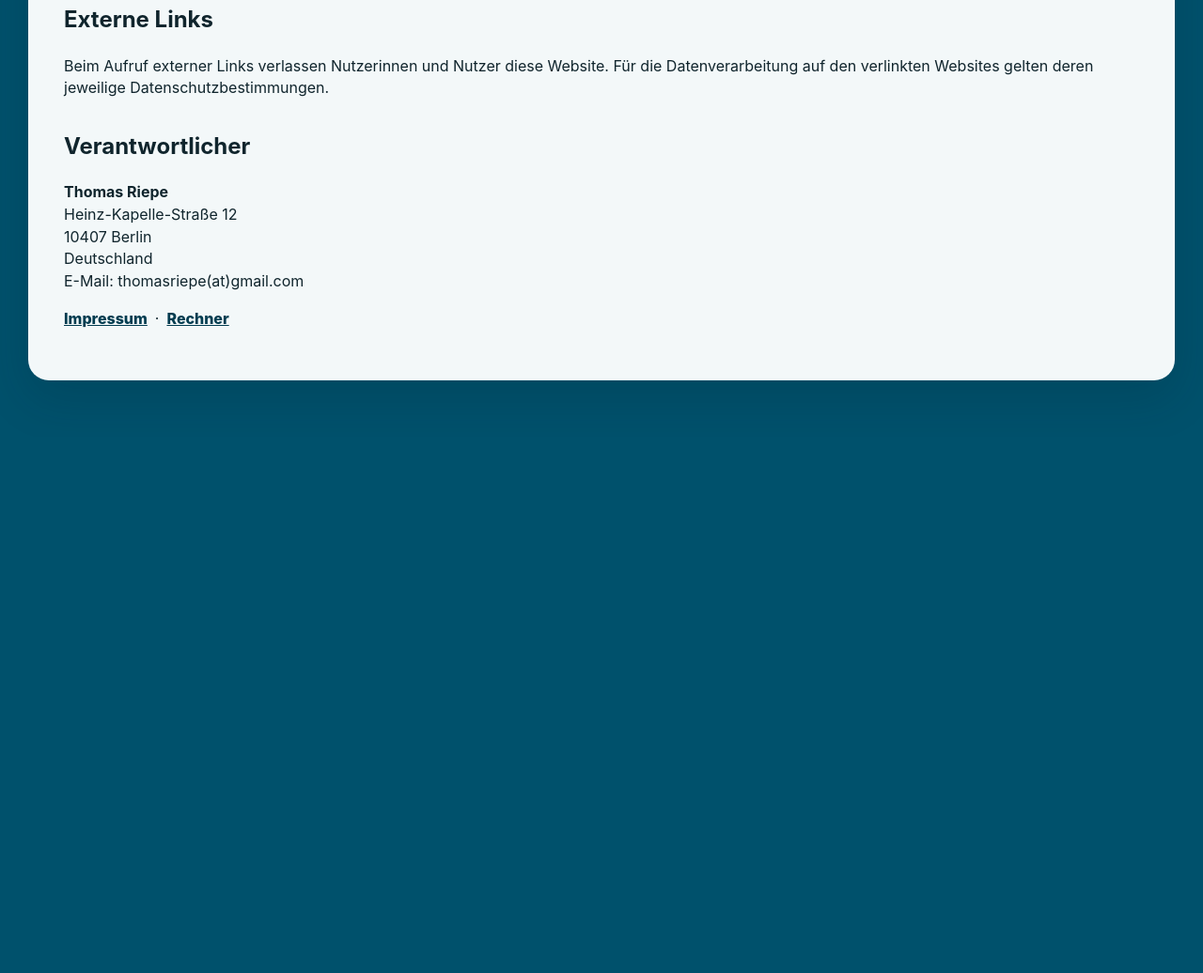
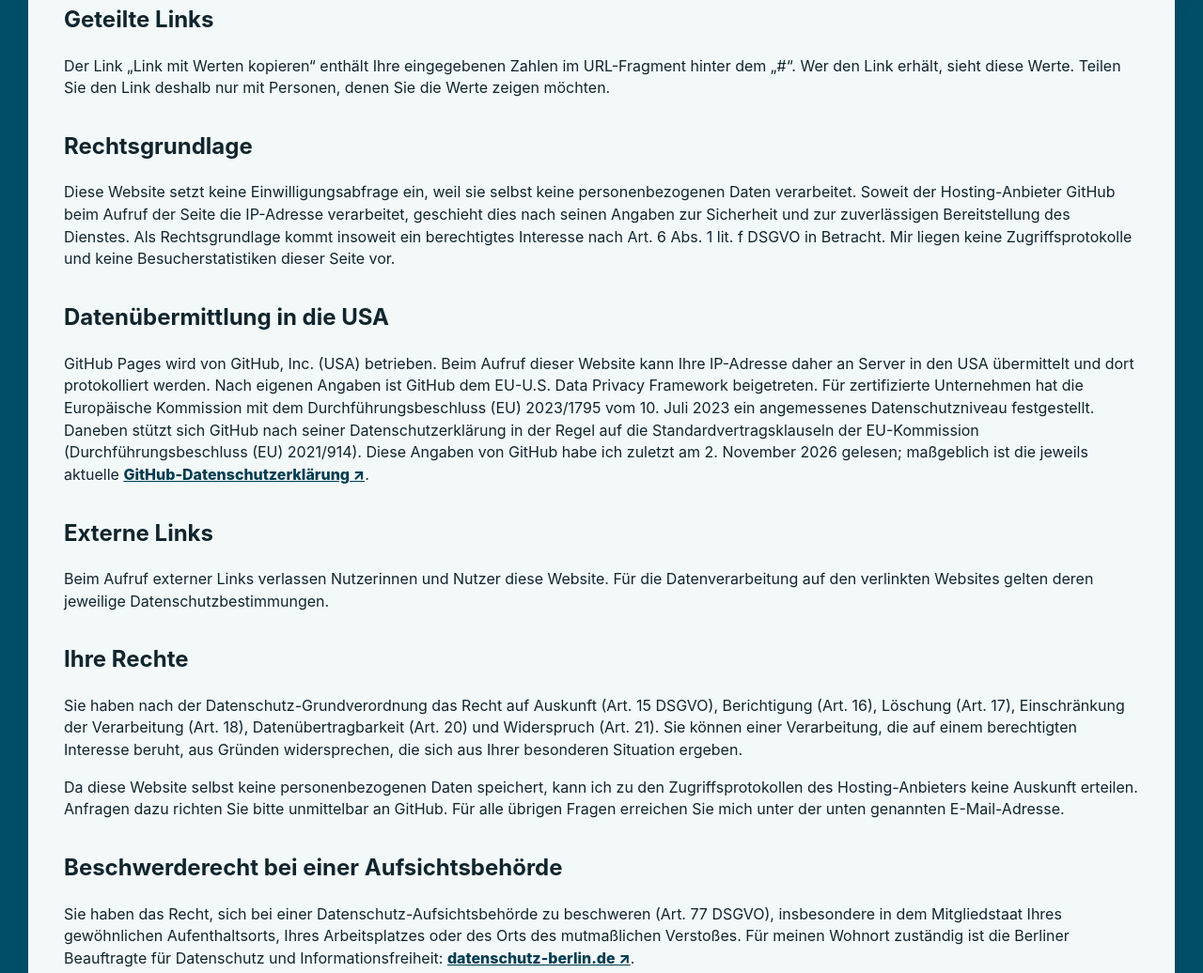
Before and after one commit to thothrde/local-ai-testprojects, a plain HTML site: page jetzt-und-dann/datenschutz.html in a window 1280 px wide. Shown: the part 591-1627 px from the top of the page at 94% size. Before the commit the page ends 1056 px from the top, so only its background shows below. Drawn offline with Linux system fonts and the light colour scheme.

Commit message:
Jetzt und dann: Datenschutzerklaerung um Betroffenenrechte, Beschwerderecht und USA-Uebermittlung (GitHub) ergaenzt
Co-Authored-By: Claude Sonnet 5.5 <noreply@anthropic.com>
Claude-Session: https://claude.ai/code/session_01SdHFcqCnXHFizbDFkicqyB

```diff
--- a/jetzt-und-dann/datenschutz.html
+++ b/jetzt-und-dann/datenschutz.html
@@ -8,8 +8,19 @@
 <h2>Hosting über GitHub Pages</h2>
 <p>Die Website wird über GitHub Pages bereitgestellt. Nach der Dokumentation von GitHub wird beim Besuch einer GitHub-Pages-Website die IP-Adresse des Besuchers zu Sicherheitszwecken protokolliert und gespeichert, unabhängig davon, ob eine Anmeldung bei GitHub besteht.</p>
 <p>Weitere Informationen: <a href="https://docs.github.com/de/pages/getting-started-with-github-pages/what-is-github-pages" target="_blank" rel="noopener noreferrer">GitHub Pages – Datensammlung ↗</a> und <a href="https://docs.github.com/de/site-policy/privacy-policies/github-general-privacy-statement" target="_blank" rel="noopener noreferrer">GitHub-Datenschutzerklärung ↗</a>.</p>
+<h2>Geteilte Links</h2>
+<p>Der Link „Link mit Werten kopieren“ enthält Ihre eingegebenen Zahlen im URL-Fragment hinter dem „#“. Wer den Link erhält, sieht diese Werte. Teilen Sie den Link deshalb nur mit Personen, denen Sie die Werte zeigen möchten.</p>
+<h2>Rechtsgrundlage</h2>
+<p>Diese Website setzt keine Einwilligungsabfrage ein, weil sie selbst keine personenbezogenen Daten verarbeitet. Soweit der Hosting-Anbieter GitHub beim Aufruf der Seite die IP-Adresse verarbeitet, geschieht dies nach seinen Angaben zur Sicherheit und zur zuverlässigen Bereitstellung des Dienstes. Als Rechtsgrundlage kommt insoweit ein berechtigtes Interesse nach Art. 6 Abs. 1 lit. f DSGVO in Betracht. Mir liegen keine Zugriffsprotokolle und keine Besucherstatistiken dieser Seite vor.</p>
+<h2>Datenübermittlung in die USA</h2>
+<p>GitHub Pages wird von GitHub, Inc. (USA) betrieben. Beim Aufruf dieser Website kann Ihre IP-Adresse daher an Server in den USA übermittelt und dort protokolliert werden. Nach eigenen Angaben ist GitHub dem EU-U.S. Data Privacy Framework beigetreten. Für zertifizierte Unternehmen hat die Europäische Kommission mit dem Durchführungsbeschluss (EU) 2023/1795 vom 10. Juli 2023 ein angemessenes Datenschutzniveau festgestellt. Daneben stützt sich GitHub nach seiner Datenschutzerklärung in der Regel auf die Standardvertragsklauseln der EU-Kommission (Durchführungsbeschluss (EU) 2021/914). Diese Angaben von GitHub habe ich zuletzt am 2. November 2026 gelesen; maßgeblich ist die jeweils aktuelle <a href="https://docs.github.com/de/site-policy/privacy-policies/github-general-privacy-statement" target="_blank" rel="noopener noreferrer">GitHub-Datenschutzerklärung ↗</a>.</p>
 <h2>Externe Links</h2>
 <p>Beim Aufruf externer Links verlassen Nutzerinnen und Nutzer diese Website. Für die Datenverarbeitung auf den verlinkten Websites gelten deren jeweilige Datenschutzbestimmungen.</p>
+<h2>Ihre Rechte</h2>
+<p>Sie haben nach der Datenschutz-Grundverordnung das Recht auf Auskunft (Art. 15 DSGVO), Berichtigung (Art. 16), Löschung (Art. 17), Einschränkung der Verarbeitung (Art. 18), Datenübertragbarkeit (Art. 20) und Widerspruch (Art. 21). Sie können einer Verarbeitung, die auf einem berechtigten Interesse beruht, aus Gründen widersprechen, die sich aus Ihrer besonderen Situation ergeben.</p>
+<p>Da diese Website selbst keine personenbezogenen Daten speichert, kann ich zu den Zugriffsprotokollen des Hosting-Anbieters keine Auskunft erteilen. Anfragen dazu richten Sie bitte unmittelbar an GitHub. Für alle übrigen Fragen erreichen Sie mich unter der unten genannten E-Mail-Adresse.</p>
+<h2>Beschwerderecht bei einer Aufsichtsbehörde</h2>
+<p>Sie haben das Recht, sich bei einer Datenschutz-Aufsichtsbehörde zu beschweren (Art. 77 DSGVO), insbesondere in dem Mitgliedstaat Ihres gewöhnlichen Aufenthaltsorts, Ihres Arbeitsplatzes oder des Orts des mutmaßlichen Verstoßes. Für meinen Wohnort zuständig ist die Berliner Beauftragte für Datenschutz und Informationsfreiheit: <a href="https://www.datenschutz-berlin.de/" target="_blank" rel="noopener noreferrer">datenschutz-berlin.de ↗</a>.</p>
 <h2>Verantwortlicher</h2>
 <p><strong>Thomas Riepe</strong><br>Heinz-Kapelle-Straße 12<br>10407 Berlin<br>Deutschland<br>E-Mail: thomasriepe(at)gmail.com</p>
 <p class="legal-links"><a href="impressum.html">Impressum</a><span aria-hidden="true">·</span><a href="index.html">Rechner</a></p>
```
